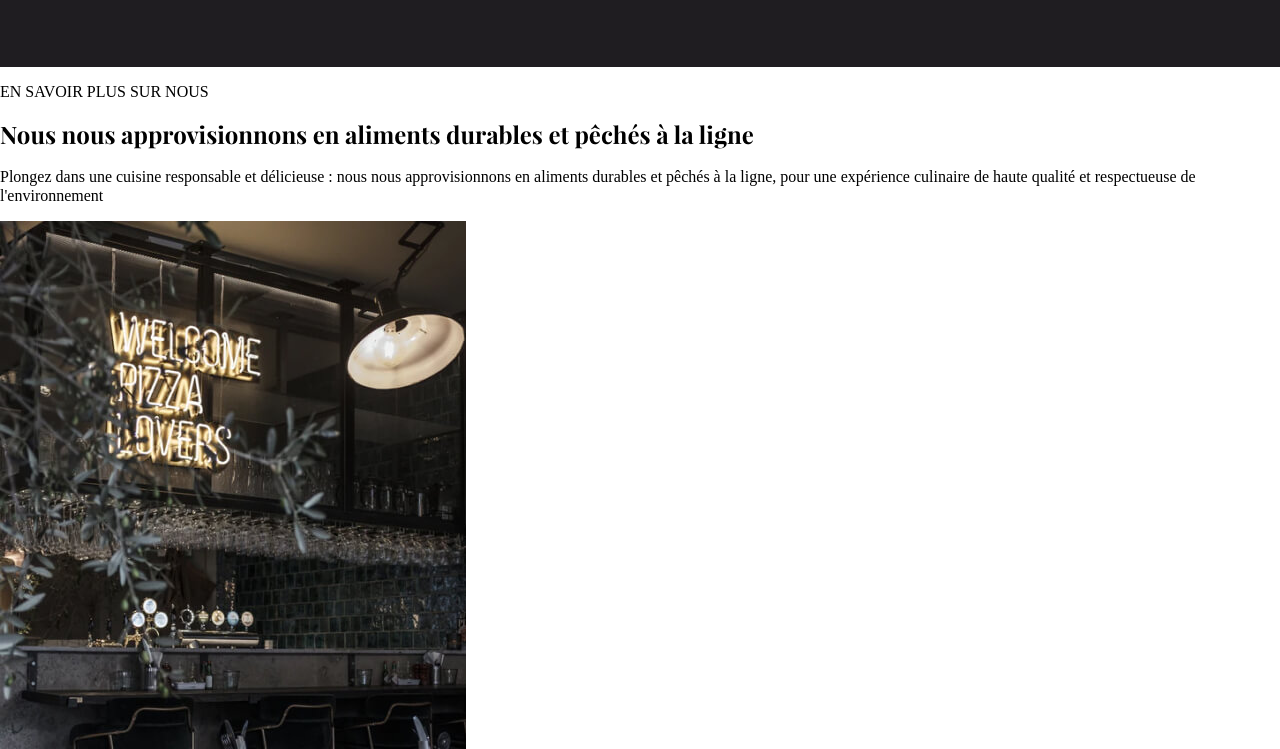
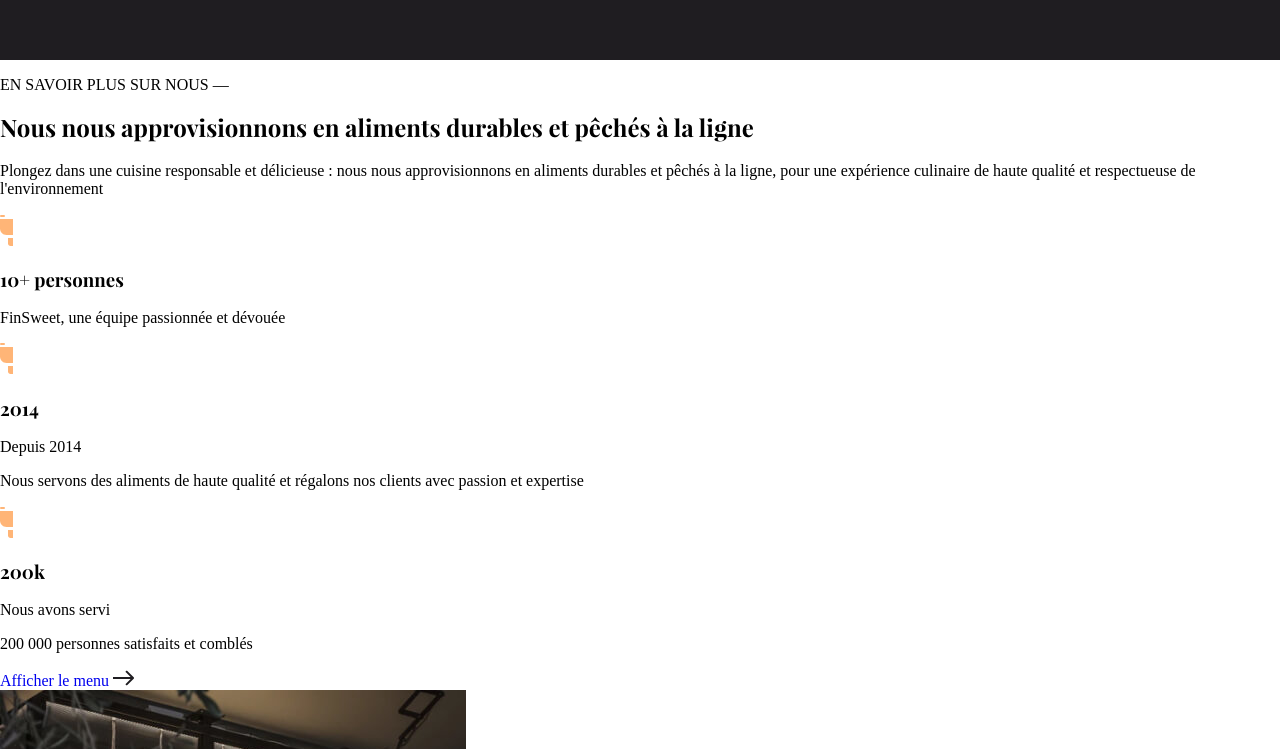
Before and after one commit to sia220/Site-Vitrine-Restaurant, a website: page index.html in a window 1280 px wide. Shown: the part 571-1320 px from the top of the page. Drawn offline with nearby package versions, Linux system fonts and the light colour scheme; a web font is replaced by a local one.

Commit message:
- ajout classes et div à la section Ensavoirplus pour pouvoir styliser - ajout classe commune aux boutons menu - ajout svg

```diff
--- a/index.html
+++ b/index.html
@@ -40,7 +40,7 @@
                             nous servons des aliments de haute qualité, variés
                             et savoureux, pour satisfaire tous les palais
                         </p>
-                        <a class="apropos-txt__btn" href="#"
+                        <a class="btn-menu" href="#"
                             >Afficher le menu
                             <svg
                                 width="21"
@@ -70,58 +70,95 @@
                 </div>
             </section>
             <section class="ensavoirplus">
-                <div>
-                    <p>EN SAVOIR PLUS SUR NOUS</p>
-                    <h2>
-                        Nous nous approvisionnons en aliments durables et pêchés
-                        à la ligne
+                <div class="ensavoirplus__container">
+                    <div class="ensavoirplus-txt">
+                        <p class="ensavoirplus-txt__first">
+                            EN SAVOIR PLUS SUR NOUS <span> ―</span>
+                        </p>
+                        <h2 class="ensavoirplus-txt__h2">
+                            Nous nous approvisionnons en aliments durables et
+                            pêchés à la ligne
                         </h2>
-                    <p>
+                        <p class="ensavoirplus-txt__desc">
                             Plongez dans une cuisine responsable et délicieuse :
-                        nous nous approvisionnons en aliments durables et pêchés
-                        à la ligne, pour une expérience culinaire de haute
-                        qualité et respectueuse de l'environnement
+                            nous nous approvisionnons en aliments durables et
+                            pêchés à la ligne, pour une expérience culinaire de
+                            haute qualité et respectueuse de l'environnement
                         </p>
-                    <div>
-                        <div>
-                            <div>
-                                <img src="assets/Home-2.jpg" alt="" />
+                        <div class="chiffres">
+                            <div class="chiffres__item">
+                                <div class="chiffres__item__top chiffres-titre">
+                                    <img
+                                        src="./assets/Feature Icon.svg"
+                                        alt=""
+                                    />
                                     <h3>10+ personnes</h3>
                                 </div>
-                            <p>FinSweet, une équipe passionnée et dévouée</p>
+                                <p class="chiffres__item__bottom">
+                                    FinSweet, une équipe passionnée et dévouée
+                                </p>
                             </div>
-                        <div>
-                            <div>
-                                <div>
+                            <div class="chiffres__item">
+                                <div class="chiffres__item__top">
+                                    <div class="chiffres-titre">
                                         <img
-                                        src="assets/home-3-colored.jpg"
+                                            src="./assets/Feature Icon.svg"
                                             alt=""
                                         />
-                                    <p>2014</p>
+                                        <h3>2014</h3>
                                     </div>
-                                <p>Depuis 2014</p>
+                                    <p class="plus">Depuis 2014</p>
                                 </div>
-                            <p>
-                                Nous servons des aliments de haute qualité et
-                                régalons nos clients avec passion et expertise
+                                <p class="chiffres__item__bottom">
+                                    Nous servons des aliments de haute qualité
+                                    et régalons nos clients avec passion et
+                                    expertise
                                 </p>
                             </div>
-                        <div>
-                            <div>
-                                <div>
-                                    <img src="" alt="" />
-                                    <p>200k</p>
+                            <div class="chiffres__item">
+                                <div class="chiffres__item__top">
+                                    <div class="chiffres-titre">
+                                        <img
+                                            src="./assets/Feature Icon.svg"
+                                            alt=""
+                                        />
+                                        <h3>200k</h3>
                                     </div>
-                                <p>Nous avons servi</p>
+                                    <p class="plus">Nous avons servi</p>
                                 </div>
-                            <p>200 000 personnes satisfaits et comblés</p>
+                                <p class="chiffres__item__bottom">
+                                    200 000 personnes satisfaits et comblés
+                                </p>
                             </div>
                         </div>
-                    <a href=""> Affichez le menu <svg></svg></a>
+                        <a class="btn-menu" href="#"
+                            >Afficher le menu
+                            <svg
+                                width="21"
+                                height="16"
+                                viewBox="0 0 21 16"
+                                fill="none"
+                                xmlns="http://www.w3.org/2000/svg"
+                            >
+                                <path
+                                    d="M20.7071 8.70711C21.0976 8.31658 21.0976 7.68342 20.7071 7.29289L14.3431 0.928932C13.9526 0.538408 13.3195 0.538408 12.9289 0.928932C12.5384 1.31946 12.5384 1.95262 12.9289 2.34315L18.5858 8L12.9289 13.6569C12.5384 14.0474 12.5384 14.6805 12.9289 15.0711C13.3195 15.4616 13.9526 15.4616 14.3431 15.0711L20.7071 8.70711ZM0 9L20 9V7L0 7L0 9Z"
+                                    fill="#1f1d21"
+                                />
+                            </svg>
+                        </a>
                     </div>
-                <div>
-                    <img src="./assets/Home-2.jpg" alt="" />
-                    <img src="./assets/home-3-colored.jpg" alt="" />
+                    <div class="ensavoirplus-img">
+                        <img
+                            class="ensavoirplus-img__1"
+                            src="./assets/Home-2.jpg"
+                            alt=""
+                        />
+                        <img
+                            class="ensavoirplus-img__2"
+                            src="./assets/home-3-colored.jpg"
+                            alt=""
+                        />
+                    </div>
                 </div>
             </section>
             <section>
```
Lines whose indentation alone changed are shown as unchanged.
